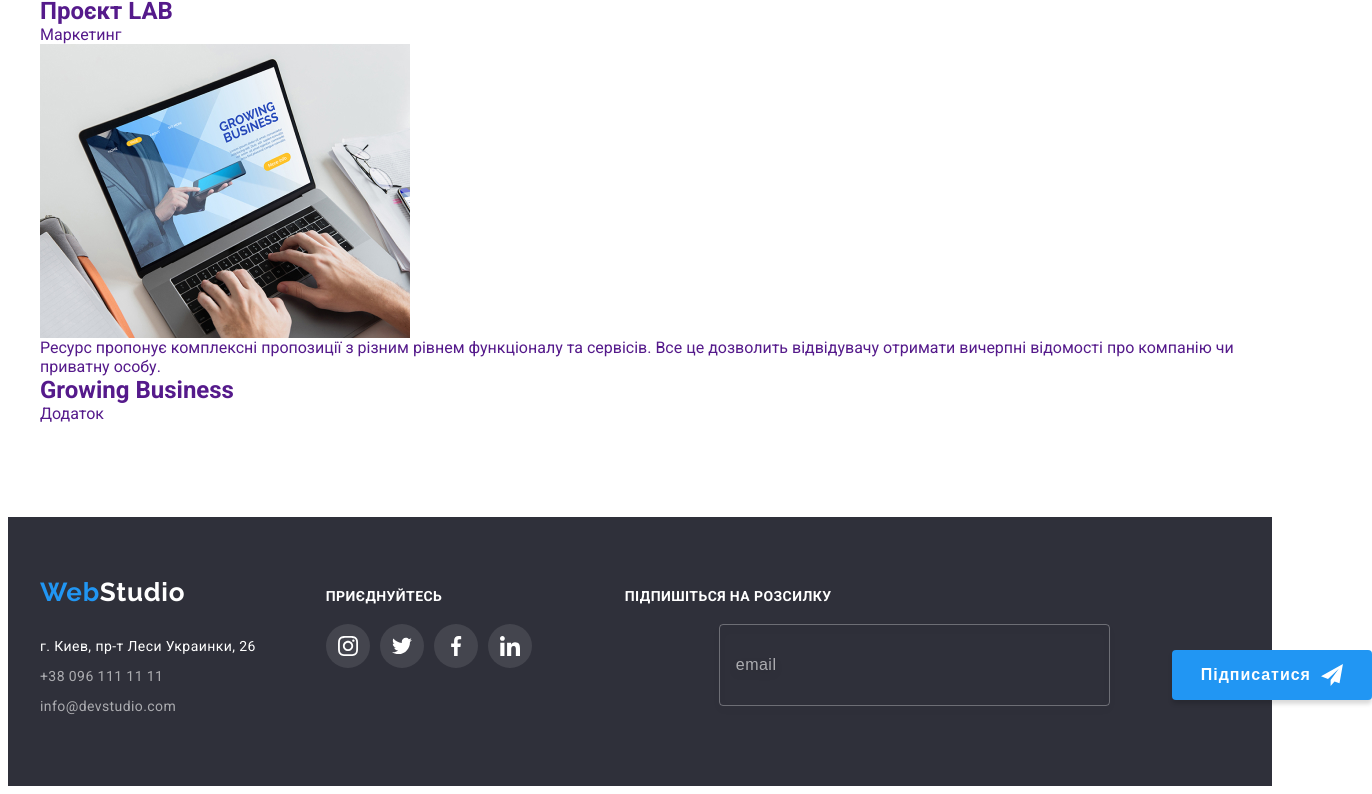
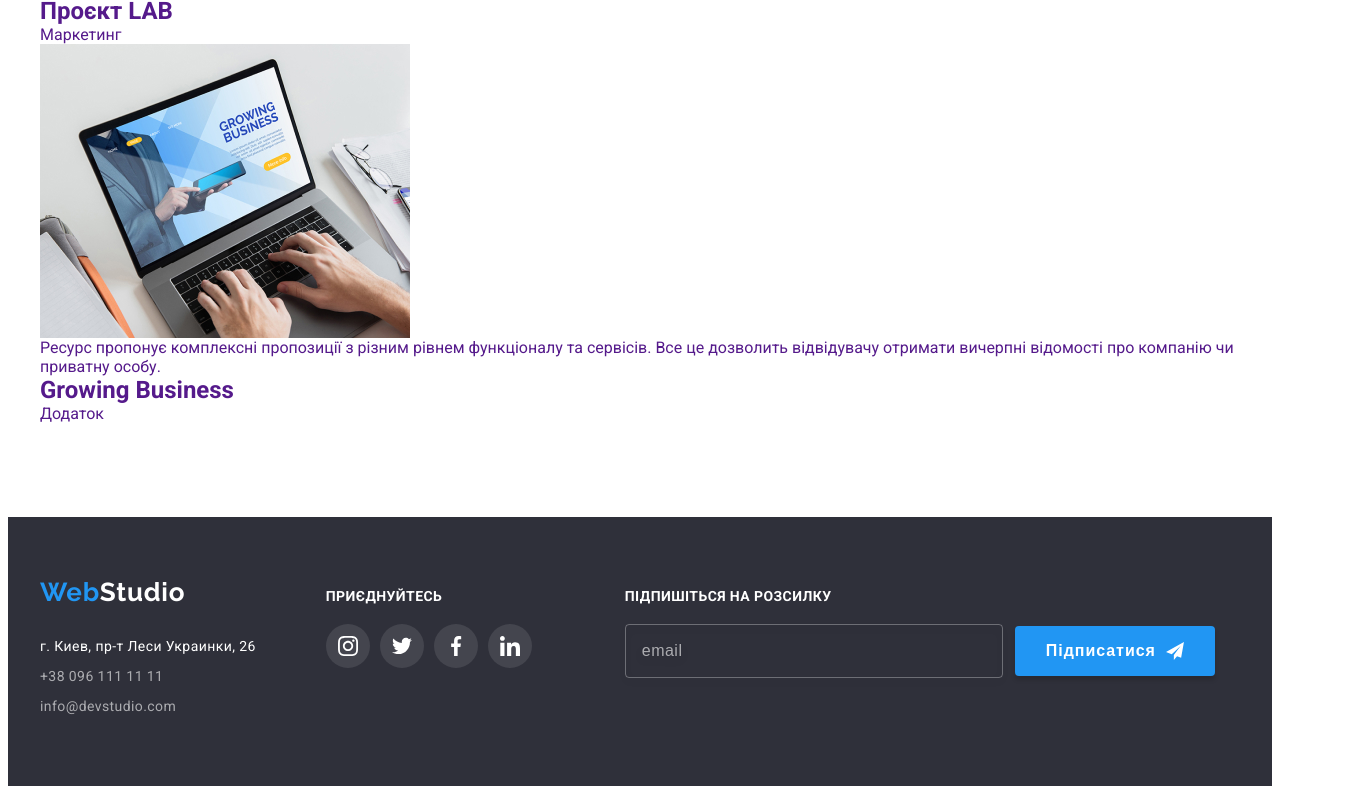
Before and after one commit to HalynaLatuta/goit-markup-hw-08, a plain HTML site: page portfolio.html in a window 1280 px wide. Shown: the part 3356-4150 px from the top of the page, 1372 px wide, since content can reach past the window. Drawn offline with Linux system fonts and the light colour scheme.

Commit message:
помилки з відступами

```diff
--- a/scss/components/_footer.scss
+++ b/scss/components/_footer.scss
@@ -117,15 +117,15 @@
     display: block;
     align-items: center;
     flex-basis: 294px;
-    margin-left: 88px;
-    gap: 50px;
+
+    // gap: 50px;
   }
 
   @media screen and (min-width: 1200px) {
     display: flex;
     align-items: center;
     flex-basis: 294px;
-    margin-left: 94px;
+    // margin-left: 94px;
   }
 
 }
@@ -142,7 +142,7 @@
   border: 1px solid rgba(255, 255, 255, 0.3);
   filter: drop-shadow(0px 4px 4px rgba(0, 0, 0, 0.15));
   border-radius: 4px;
-  padding: 15px;
+  // padding: 15px;
   margin-bottom: 20px;
   color: rgba(255, 255, 255, 0.6);
   transition: border var(--main-transition);
@@ -179,12 +179,12 @@
 &:focus {
   border: 1px solid var(--accent);
 }
-  &::placeholder {
-    font-size: 16px;
-    line-height: 20px;
-    letter-spacing: 0.03em;
-    color: rgba(255, 255, 255, 0.6);
-  }
+  // &::placeholder {
+  //   font-size: 16px;
+  //   line-height: 20px;
+  //   letter-spacing: 0.03em;
+  //   color: rgba(255, 255, 255, 0.6);
+  // }
 
   &:hover {
     border-color: var(--color-button-accent);
@@ -208,6 +208,7 @@
     background: var(--color-button-accent);
     box-shadow: 0px 4px 4px rgba(0, 0, 0, 0.15);
     width: 200px;
+    height: 50px;
     border-radius: 4px;
     border: none;
     font-weight: 700;
@@ -218,12 +219,12 @@
     display: flex;
     align-items: center;
     justify-content: center;
-  margin: 0 auto;
+    margin-top: -20px;
 
 
   @media screen and (min-width: 480px) {
-      margin: 0 auto;
-      padding: 10px 29px;
+      // margin: 0 auto;
+      padding: 10px 31px;
       height: 50px;
     }
 
--- a/scss/components/_our-team.scss
+++ b/scss/components/_our-team.scss
@@ -28,7 +28,7 @@
 .our-team-section-list-item {
     background-color: var(--primary-bg-color);
       border-radius: 4px;
-      padding: 30px 0;
+      // padding: 30px 0;
       text-align: center;
 }
 .our-team-section-list-item:last-child {
```
Also changed, not shown: css/main.css, css/main.min.css, 2 other files. Lines whose indentation alone changed are shown as unchanged.
